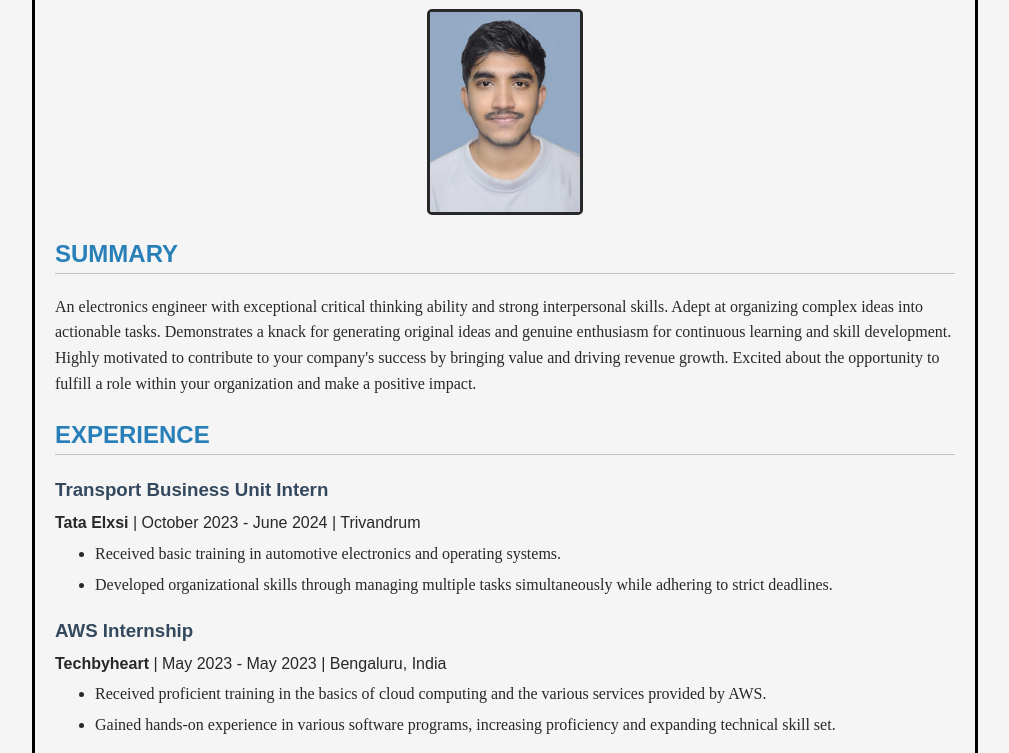
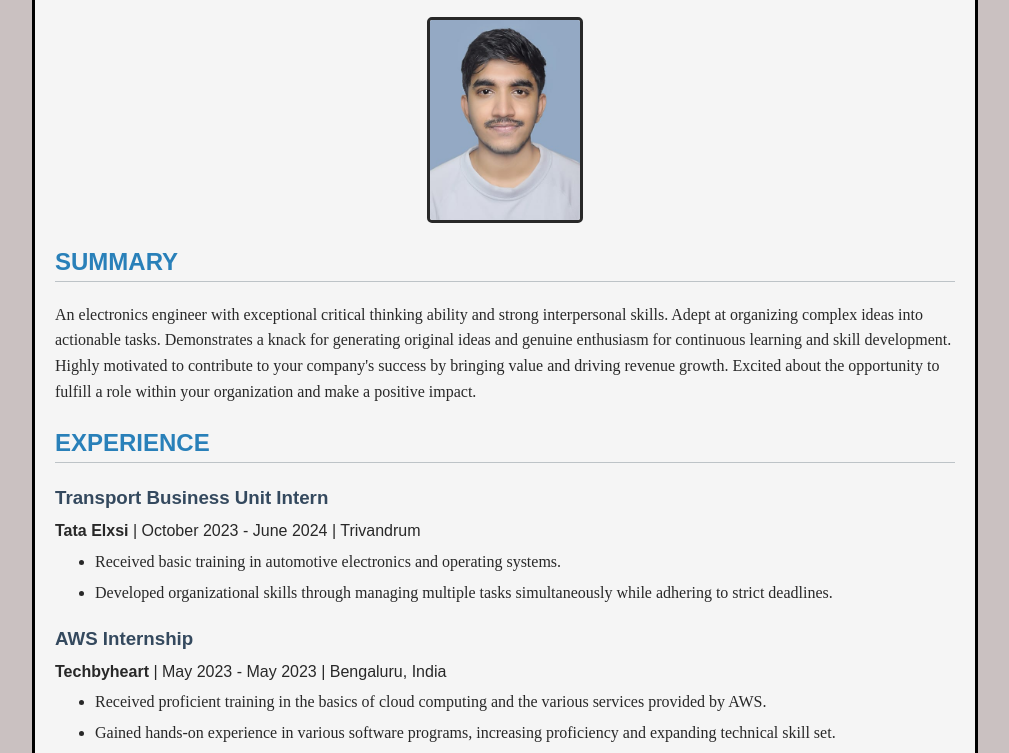
Before and after one commit to Akhil1918/ICTAK, a plain HTML site: page resume2.html in a window 1280 px wide. Shown: the part 108-861 px from the top of the page, without its empty margins (135-1144 px from the left). Drawn offline with Linux system fonts and the light colour scheme.

Commit message:
Update resume2.css

```diff
--- a/resume2.css
+++ b/resume2.css
@@ -1,5 +1,7 @@
-
 body {
+    background-color: rgb(202, 193, 193);
+}
+.bg1{
     font-family: Arial, Helvetica, sans-serif;
     color: rgb(40, 40, 40);
     width: 900px;
```
